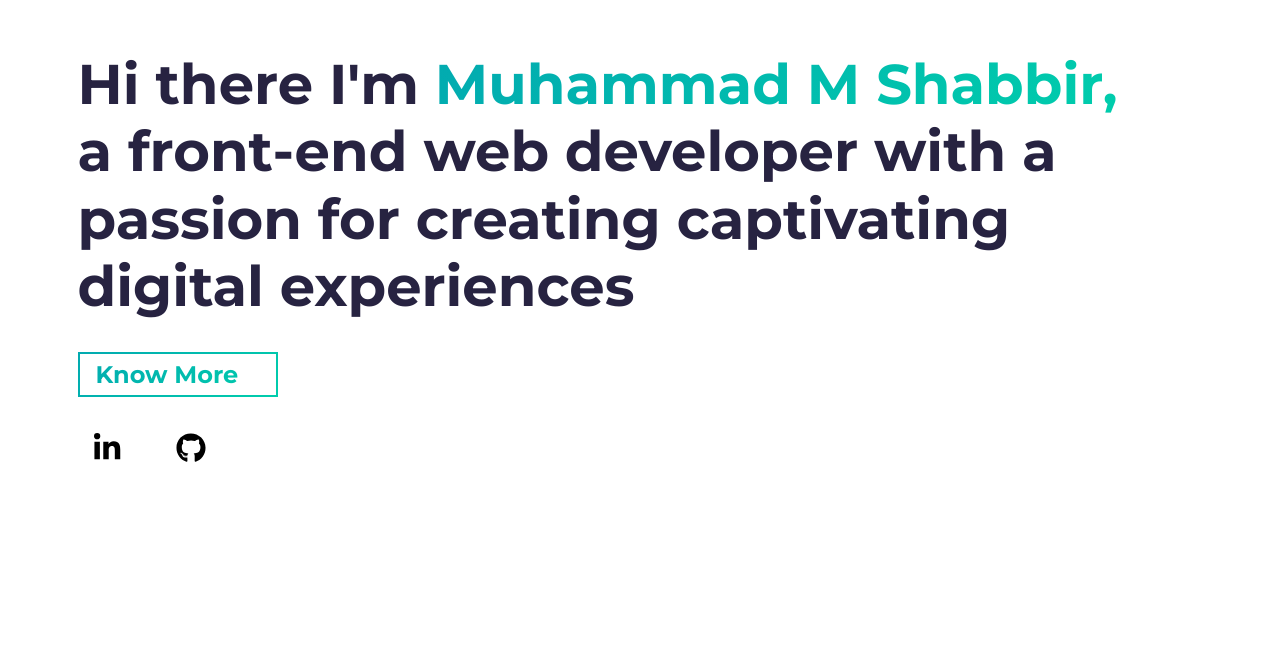
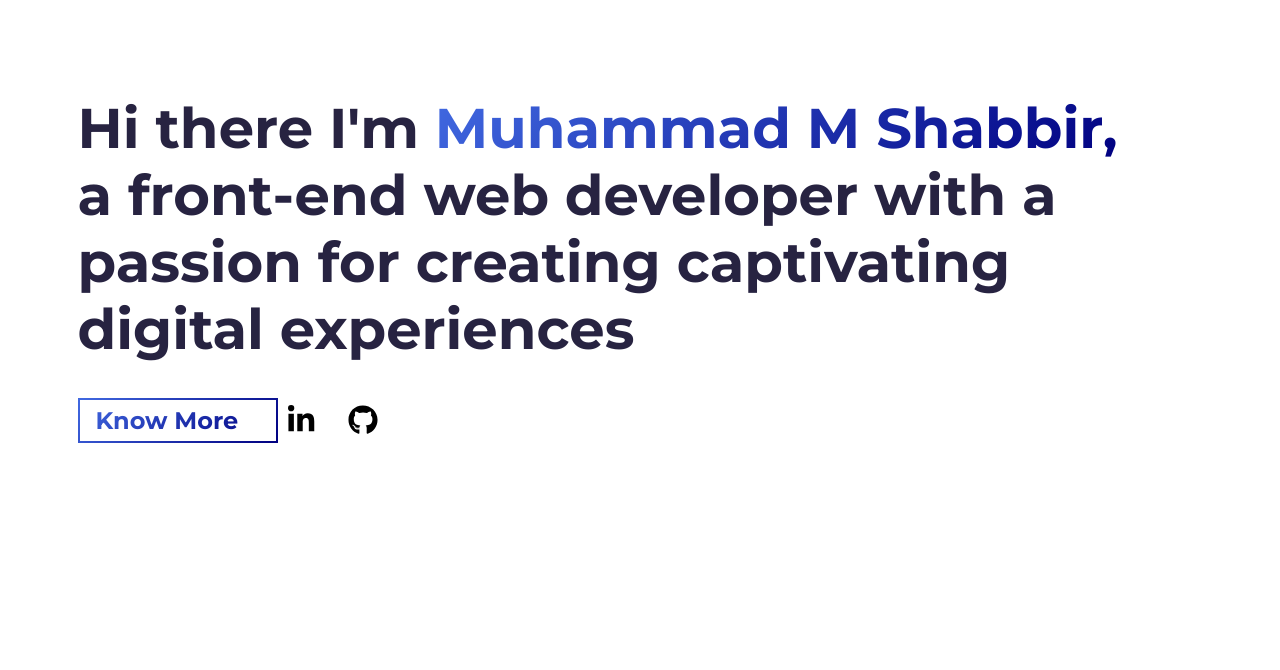
Before and after one commit to ShabbirMuhammad2000/My-Portfolio-Final, a website built with Parcel: page src/index.html in a window 1280 px wide. Shown: the part 130-800 px from the top of the page. Built offline with nearby package versions, Linux system fonts and the light colour scheme.

Commit message:
Changes the color and added social links in the hero section

```diff
--- a/src/index.html
+++ b/src/index.html
@@ -49,11 +49,10 @@
           <br />
           a front-end web developer with a passion for creating captivating digital experiences
         </h1>
-        <p class="hero-cta load-hidden">
+        <div class="hero-cta load-hidden">
           <a rel="noreferrer" class="cta-btn cta-btn--hero" href="#about">
             Know More <i class="fas fa-chevron-right"></i>
           </a>
-        </p>
           <div class="social-links-hero">
             <a rel="noreferrer" href="https://www.linkedin.com/in/muhammad-shabbir-b63903206/" target="_blank">
               <i class="fab fa-linkedin-in"></i>
@@ -62,13 +61,11 @@
               <i class="fab fa-github"></i>
             </a>
           </div>
+        </div>
       </div>
     </section>
     <!-- /END Hero Section -->
 
-
-    <!-- Include the Font Awesome library -->
-    <script src="https://cdnjs.cloudflare.com/ajax/libs/font-awesome/5.15.3/js/all.min.js"></script>
   </body>
 
 
--- a/src/sass/abstracts/_variables.scss
+++ b/src/sass/abstracts/_variables.scss
@@ -1,6 +1,6 @@
 // COLORS
-$primary-color: #02aab0;
-$secondary-color: #00cdac;
+$primary-color: #4169E1;
+$secondary-color: #000080;
 
 $white-color: #fff;
 
--- a/src/sass/sections/_about.scss
+++ b/src/sass/sections/_about.scss
@@ -1,7 +1,7 @@
 #about {
   background-color: $primary-color;
   background-image: linear-gradient(
-    135deg,
+    0deg,
     $primary-color 0%,
     $secondary-color 100%
   );
--- a/src/sass/sections/_hero.scss
+++ b/src/sass/sections/_hero.scss
@@ -14,15 +14,6 @@
   bottom: 0;
   right: 0;
   z-index: unset; // Remove the negative z-index value
-
-  // Set position sticky so the jumbotron stays fixed while you scroll.
-  // position: sticky;
-
-  // If you want to set a background image on the hero section, uncomment these with your custom image
-
-  /* background: url("/src/assets/[your-image].png");
-  background-position: center;
-  background-size: cover; */
 
   @include respond(phone) {
     padding: 0rem $default-font-size;
@@ -52,24 +43,7 @@
 
   .hero-cta {
     display: flex;
-
-    @include respond(tab-port) {
-      justify-content: center;
-    }
-
-    & a {
-      font-size: 2.4rem;
-
-      @include respond(phone) {
-        font-size: 2rem;
-      }
-    }
-  }
-}
-
-.hero-cta {
-  display: flex;
-  justify-content: space-between; /* Add this property */
+    align-items: center; /* Add this property */
 
     @include respond(tab-port) {
       justify-content: center;
@@ -86,6 +60,7 @@
 
   .social-links-hero {
     display: flex;
+    align-items: center; /* Add this property */
   }
 
   .social-links-hero a {
@@ -94,8 +69,9 @@
     height: 5rem;
     flex-direction: column;
     justify-content: center;
-  margin: 1.6rem;
+    margin-left: 1rem; /* Adjust the margin to decrease the space between the icons */
     font-size: 3rem;
     transition: all 0.2s ease-in;
     display: flex;
   }
+}
```
Lines whose indentation alone changed are shown as unchanged.
